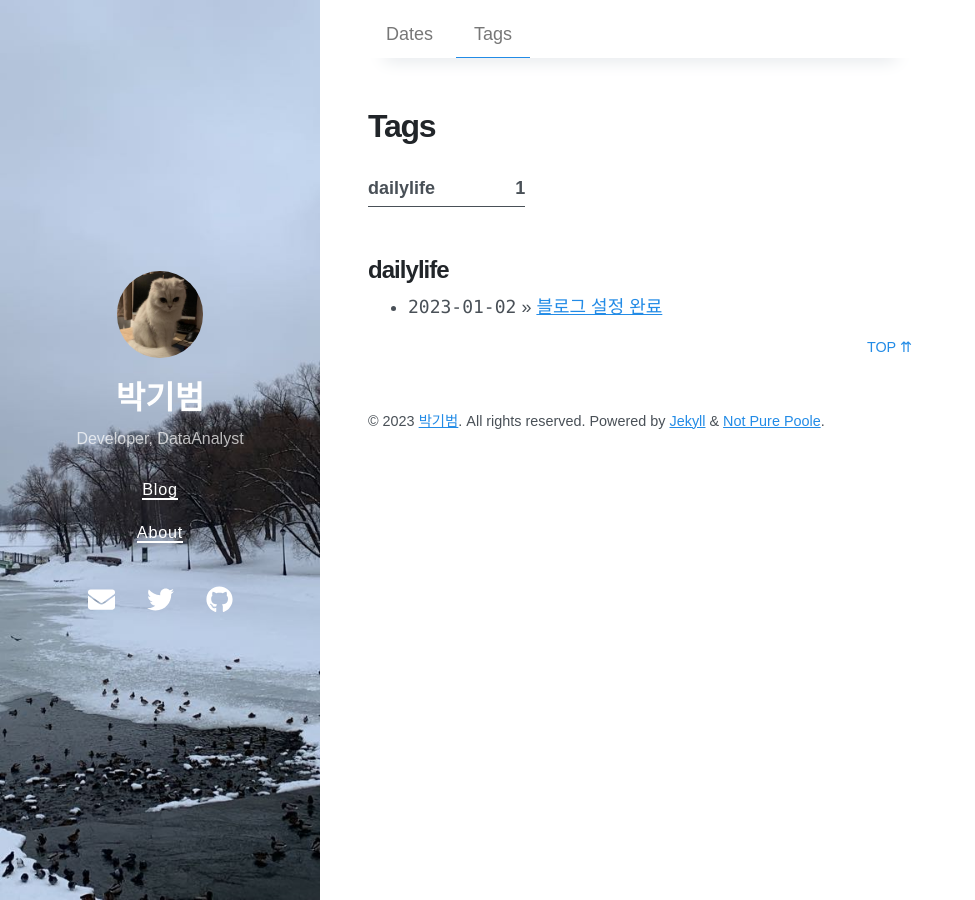
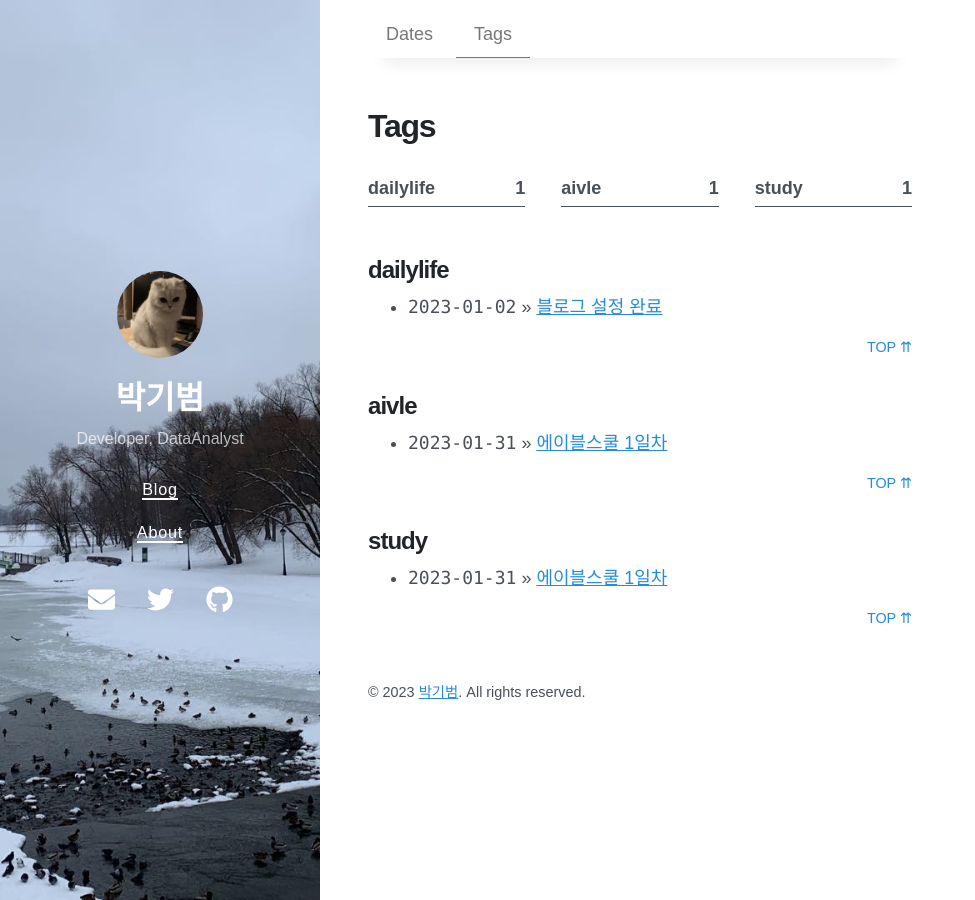
Before and after one commit to ParkGiBeom97/ParkGiBeom97.github.io, a Jekyll site: the page built from tags.md, in a window 1280 px wide. Shown: the whole page, without its empty margins (0-975 px from the left). Built offline with Jekyll 4.4.1, drawn with Linux system fonts in a browser that asks for light colours; nearby versions of some CDN libraries.

Commit message:
1일차 작성

````diff
--- a/_includes/content.html
+++ b/_includes/content.html
@@ -12,6 +12,6 @@
   {%- endif -%}
   <small>
     &copy; {{ year_string }} {% if site.author %}<a href="{{ site.author.url }}">{{ site.author.name }}</a>{% endif %}. All rights reserved.
-    Powered by <a href="https://jekyllrb.com/">Jekyll</a> & <a href="https://github.com/vszhub/not-pure-poole">Not Pure Poole</a>.
+    <!-- Powered by <a href="https://jekyllrb.com/">Jekyll</a> & <a href="https://github.com/vszhub/not-pure-poole">Not Pure Poole</a>. -->
   </small>
 </footer>
--- /dev/null
+++ b/_posts/2023-01-31-DAY01.md
@@ -0,0 +1,23 @@
+---
+layout: post
+title: 에이블스쿨 1일차
+tags: AIVLE, Study
+math: true
+date: 2023-01-31 19:07
+---
+
+# KT 에이블스쿨 1일차
+
+오늘부터 KT 에이블스쿨 교육이 시작되었습니다. <br>
+첫날은 OT를 진행하였으며 담당 매니저님과 강사님들의 소개를 들었습니다.<br>
+내일부터 본격적으로 교육이 시작되는데 **생활코딩**님의 깃 강의로 시작한다고 했습니다. <br>
+내일부터 본격적으로 아자아자 화이팅하겠습니다.
+
+<br><br>
+
+![내일수업 일정](/image/2일차수업예정.JPG)
+<br><br>
+
+```py
+print('1일차 시작')
+```
````
Also changed, not shown: _posts/2023-01-28-aaa.md (+3 -0 lines), image/2일차수업예정.JPG (added).
